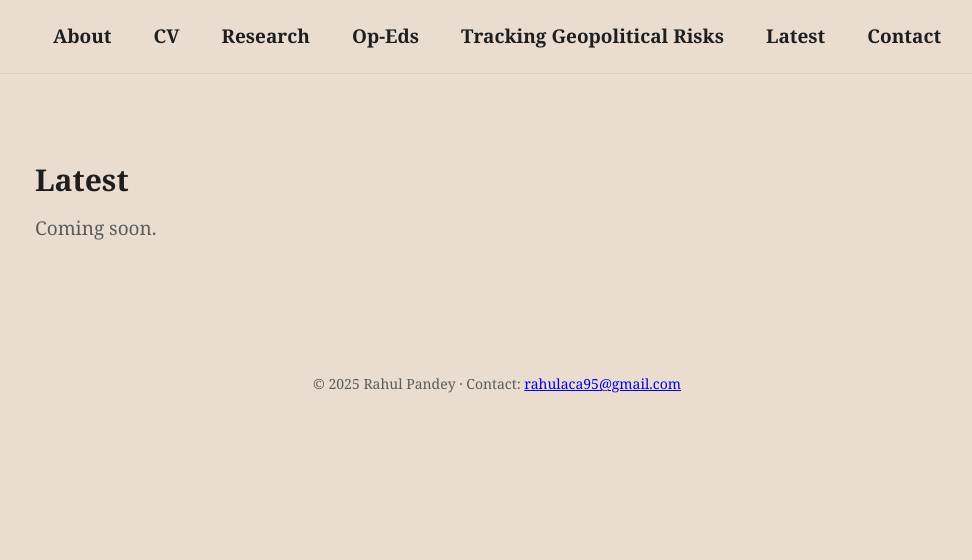
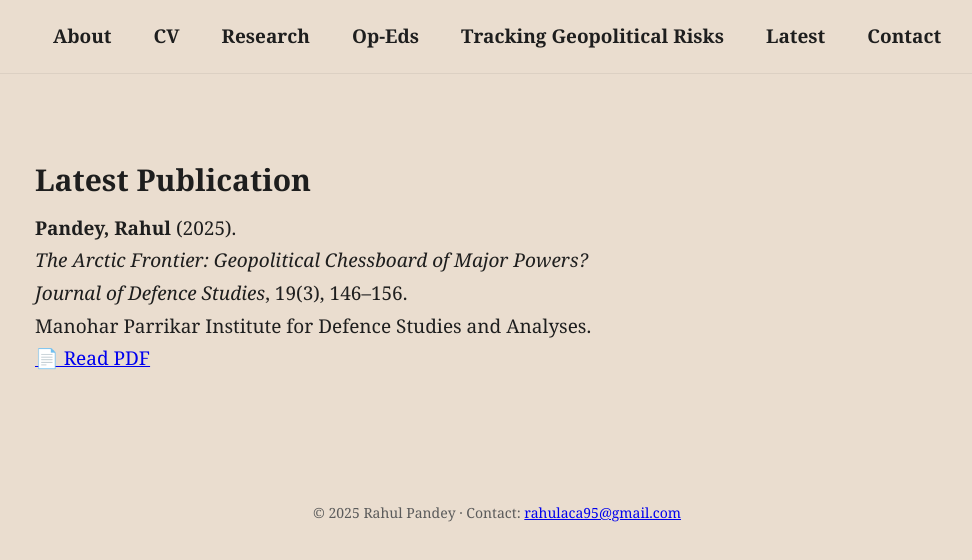
Before and after one commit to rahulpandey95/rahulpandey95.github.io, a plain HTML site: page latest.html in a window 1280 px wide. Shown: the whole page, without its empty margins (143-1115 px from the left). Drawn offline with Linux system fonts and the light colour scheme.

Commit message:
Update latest.html

```diff
--- a/latest.html
+++ b/latest.html
@@ -1,5 +1,14 @@
 <!doctype html>
-<html lang="en"><head><meta charset="utf-8"><meta name="viewport" content="width=device-width,initial-scale=1"><meta name="description" content="Rahul Pandey – PhD Candidate at Jawaharlal Nehru University. Researcher on Chinese politics, global power competition, and international affairs."><title>Latest — Rahul Pandey</title><link rel="icon" href="favicon.png"><link rel="stylesheet" href="styles.css"></head><body>
+<html lang="en">
+<head>
+  <meta charset="utf-8">
+  <meta name="viewport" content="width=device-width,initial-scale=1">
+  <meta name="description" content="Rahul Pandey – PhD Candidate at Jawaharlal Nehru University. Researcher on Chinese politics, global power competition, and international affairs.">
+  <title>Latest — Rahul Pandey</title>
+  <link rel="icon" href="favicon.png">
+  <link rel="stylesheet" href="styles.css">
+</head>
+<body>
 
 <header>
   <nav class="navbar" role="navigation" aria-label="Main navigation">
@@ -14,8 +23,20 @@
 </header>
 
 <main class="container">
-  <h1>Latest</h1>
-  <p class="lead">Coming soon.</p>
+  <h1>Latest Publication</h1>
+
+  <div class="cv-item">
+    <strong>Pandey, Rahul</strong> (2025).<br>
+    <em>The Arctic Frontier: Geopolitical Chessboard of Major Powers?</em><br>
+    <em>Journal of Defence Studies</em>, 19(3), 146–156.<br>
+    Manohar Parrikar Institute for Defence Studies and Analyses.<br>
+    <a href="https://www.idsa.in/wp-content/uploads/2025/11/8-jds-19-3-2025-Rahul-Pandey.pdf" target="_blank">📄 Read PDF</a>
+  </div>
 </main>
-<footer class="footer">© 2025 Rahul Pandey · Contact: <a href="mailto:rahulaca95@gmail.com">rahulaca95@gmail.com</a></footer>
-</body></html>
+
+<footer class="footer">
+  © 2025 Rahul Pandey · Contact: <a href="mailto:rahulaca95@gmail.com">rahulaca95@gmail.com</a>
+</footer>
+
+</body>
+</html>
```
